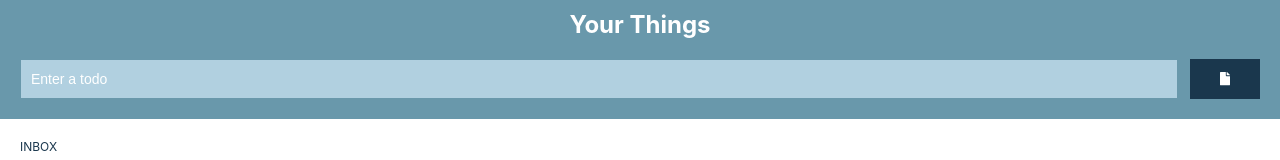
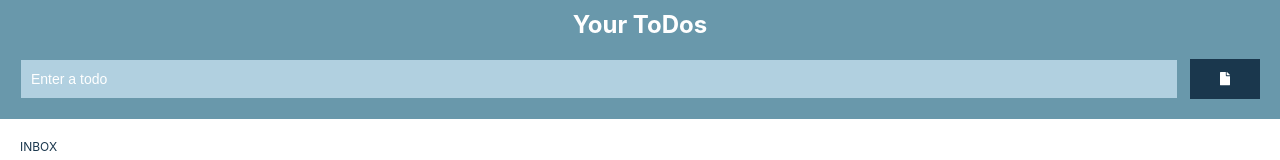
Before and after one commit to SiHyung-Lee/ToDo-List, a React (Create React App) app: page / in a window 1280 px wide. Shown: the top 160 px of the page. Built offline with nearby package versions, Linux system fonts and the light colour scheme.

Commit message:
modify title

```diff
--- a/src/App.js
+++ b/src/App.js
@@ -80,7 +80,7 @@ const App = () => {
 
     return (
         <div className="App">
-            <Header>Your Things</Header>
+            <Header>Your ToDos</Header>
             <CreateTask handleAddTask={handleAddTask} />
             <Tasks
                 tasks={tasks}
```
Also changed, not shown: src/App.css (+6 -4 lines).
